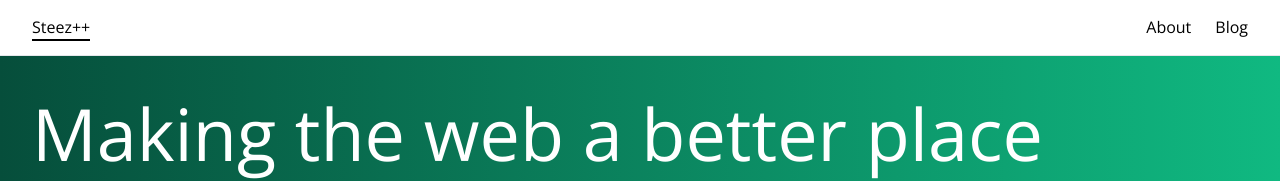
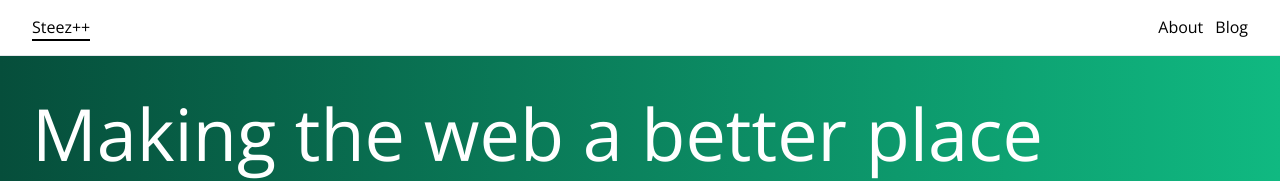
Before and after one commit to steezplusplus/Accessible-Web-Components, a Next.js app: page / in a window 1280 px wide. Shown: the top 181 px of the page. Built offline with nearby package versions, Linux system fonts and the light colour scheme.

Commit message:
feat: remove useless nesting

```diff
--- a/app/_components/navbar/Navbar.tsx
+++ b/app/_components/navbar/Navbar.tsx
@@ -7,15 +7,11 @@ export function Navbar() {
         <NavLink href="/" name="Steez++" />
       </li>
       <li className="ml-auto">
-        <ul className="flex items-center gap-x-6">
-          <li>
-            <NavLink href="/about" name="About" />
-          </li>
-          <li>
-            <NavLink href="/blog" name="Blog" />
-          </li>
-        </ul>
+        <NavLink href="/about" name="About" />
       </li>
-    </ul>
+      <li className="ml-3">
+        <NavLink href="/blog" name="Blog" />
+      </li>
+    </ul >
   );
 }
```
